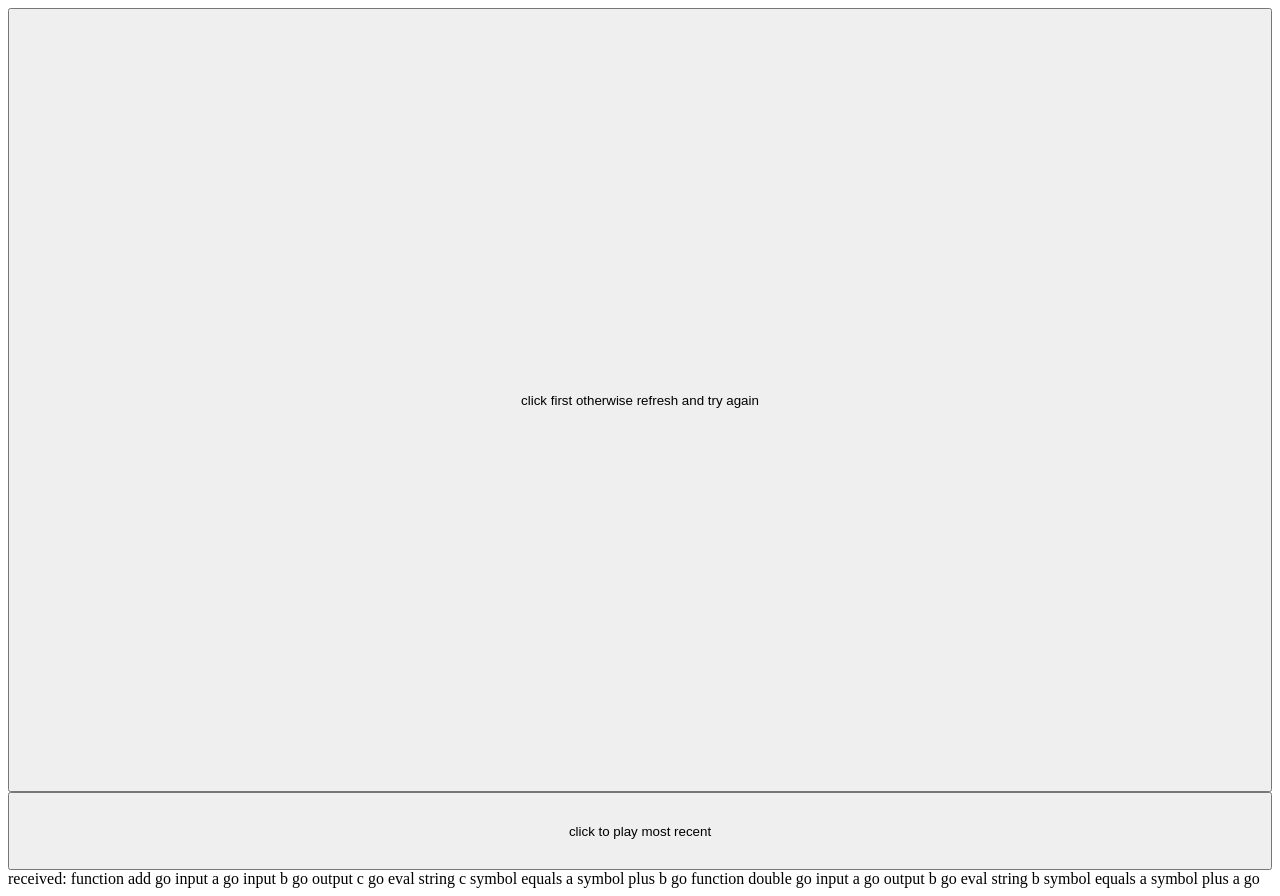
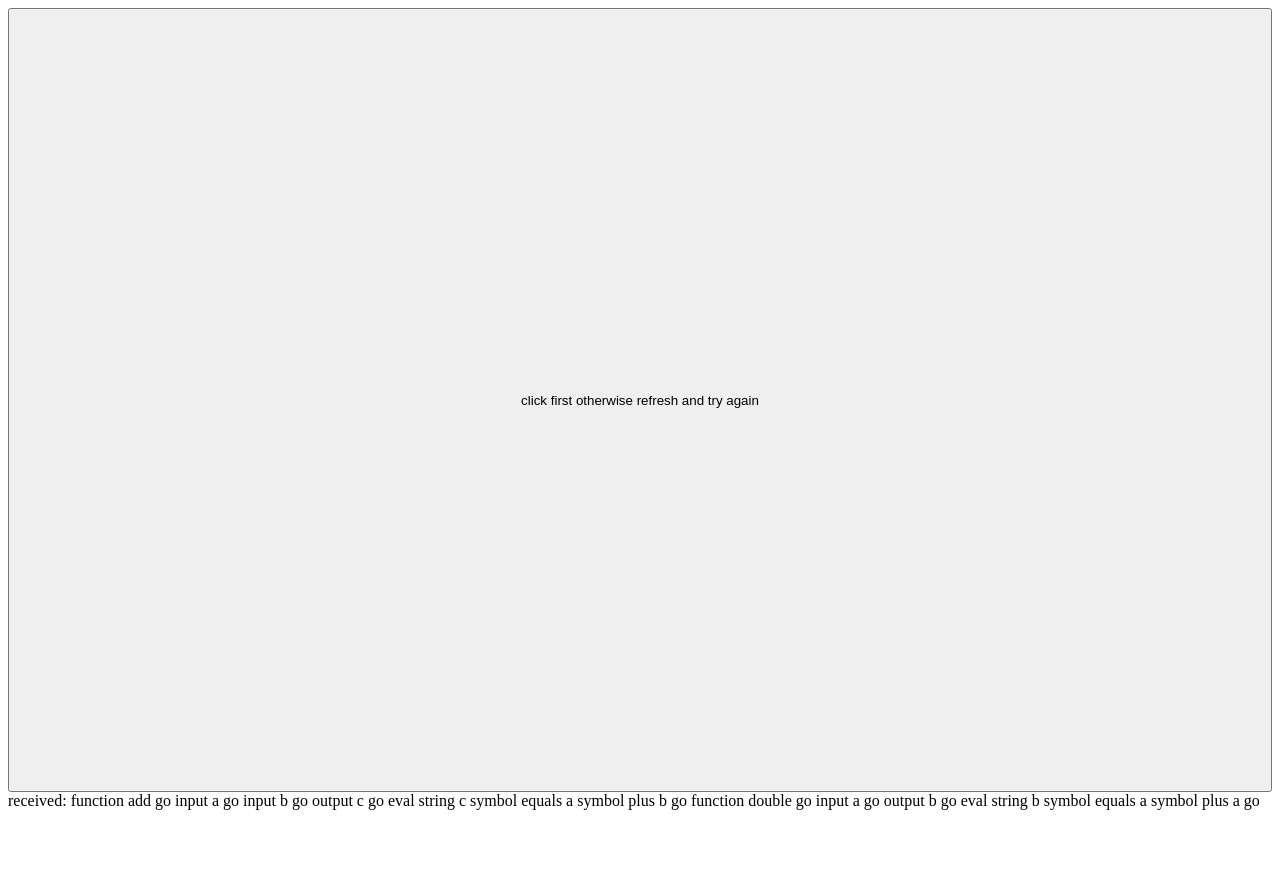
Before and after one commit to JaredMathis/Adio, a website: page public/index.html in a window 1280 px wide. After the commit the page ends 818 px from the top, so only its background shows below. Drawn offline with Linux system fonts and the light colour scheme; a script that the page names is missing.

Commit message:
Tue Jan 24 2023 00:18:44 GMT-0500 (Eastern Standard Time)

```diff
--- a/public/index.html
+++ b/public/index.html
@@ -9,8 +9,6 @@
             document.getElementById('b').hidden = true;
         " style="width:100%;height:100%" disabled>
             click first otherwise refresh and try again</button>
-        <button onclick="audio_speak(most_recent)" style="width:100%;height:10%">
-            click to play most recent</button>
         <script>
         let loaded1, loaded2
         if ( 'speechSynthesis' in window ) {
```
